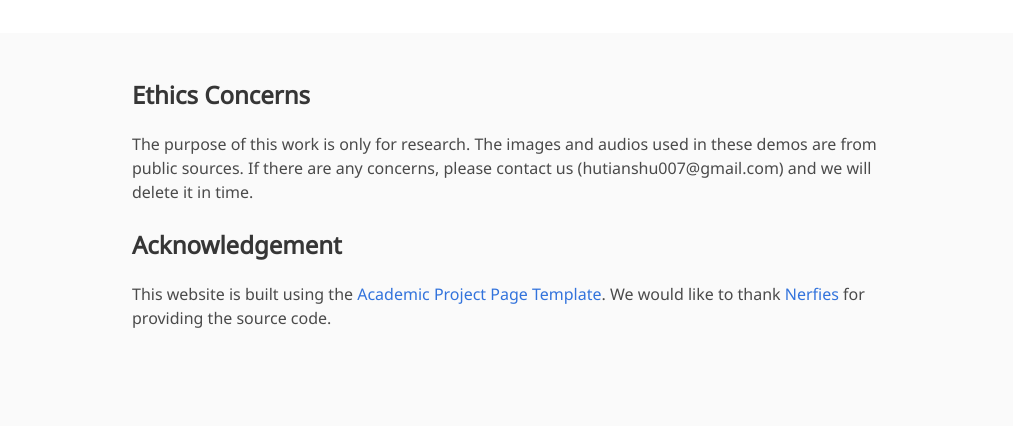
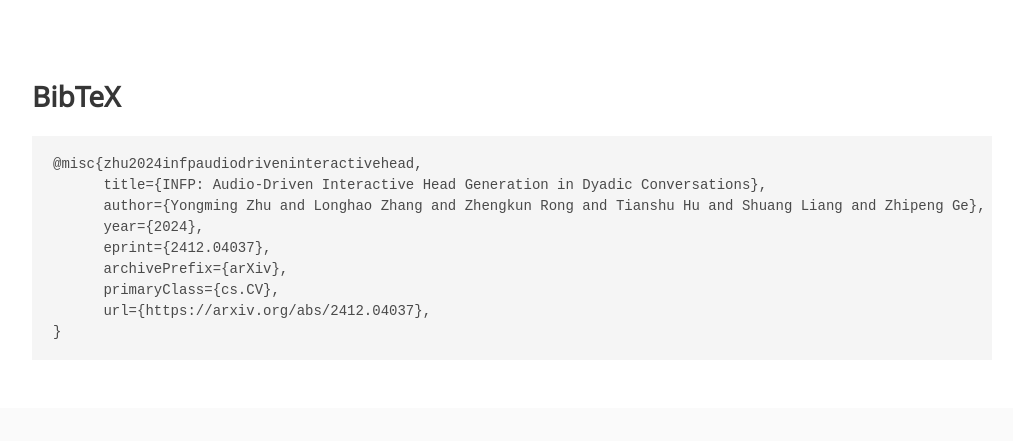
Before and after one commit to grisoon/INFP, a plain HTML site: page index.html in a window 1280 px wide. Shown: the part 5346-5787 px from the top of the page, without its empty margins (128-1141 px from the left). Drawn offline with nearby package versions, Linux system fonts and the light colour scheme; some icons are missing; a web font is replaced by a local one.

Commit message:
add bibtex

```diff
--- a/index.html
+++ b/index.html
@@ -602,17 +602,20 @@
 
 
 
-<!-- <section class="section" id="BibTeX">
+<section class="section" id="BibTeX">
   <div class="container is-max-desktop content">
     <h2 class="title">BibTeX</h2>
-    <pre><code>@article{park2021nerfies,
-  author    = {Park, Keunhong and Sinha, Utkarsh and Barron, Jonathan T. and Bouaziz, Sofien and Goldman, Dan B and Seitz, Steven M. and Martin-Brualla, Ricardo},
-  title     = {Nerfies: Deformable Neural Radiance Fields},
-  journal   = {ICCV},
-  year      = {2021},
+    <pre><code>@misc{zhu2024infpaudiodriveninteractivehead,
+      title={INFP: Audio-Driven Interactive Head Generation in Dyadic Conversations},
+      author={Yongming Zhu and Longhao Zhang and Zhengkun Rong and Tianshu Hu and Shuang Liang and Zhipeng Ge},
+      year={2024},
+      eprint={2412.04037},
+      archivePrefix={arXiv},
+      primaryClass={cs.CV},
+      url={https://arxiv.org/abs/2412.04037},
 }</code></pre>
   </div>
-</section> -->
+</section>
 
 
 <footer class="footer">
```
